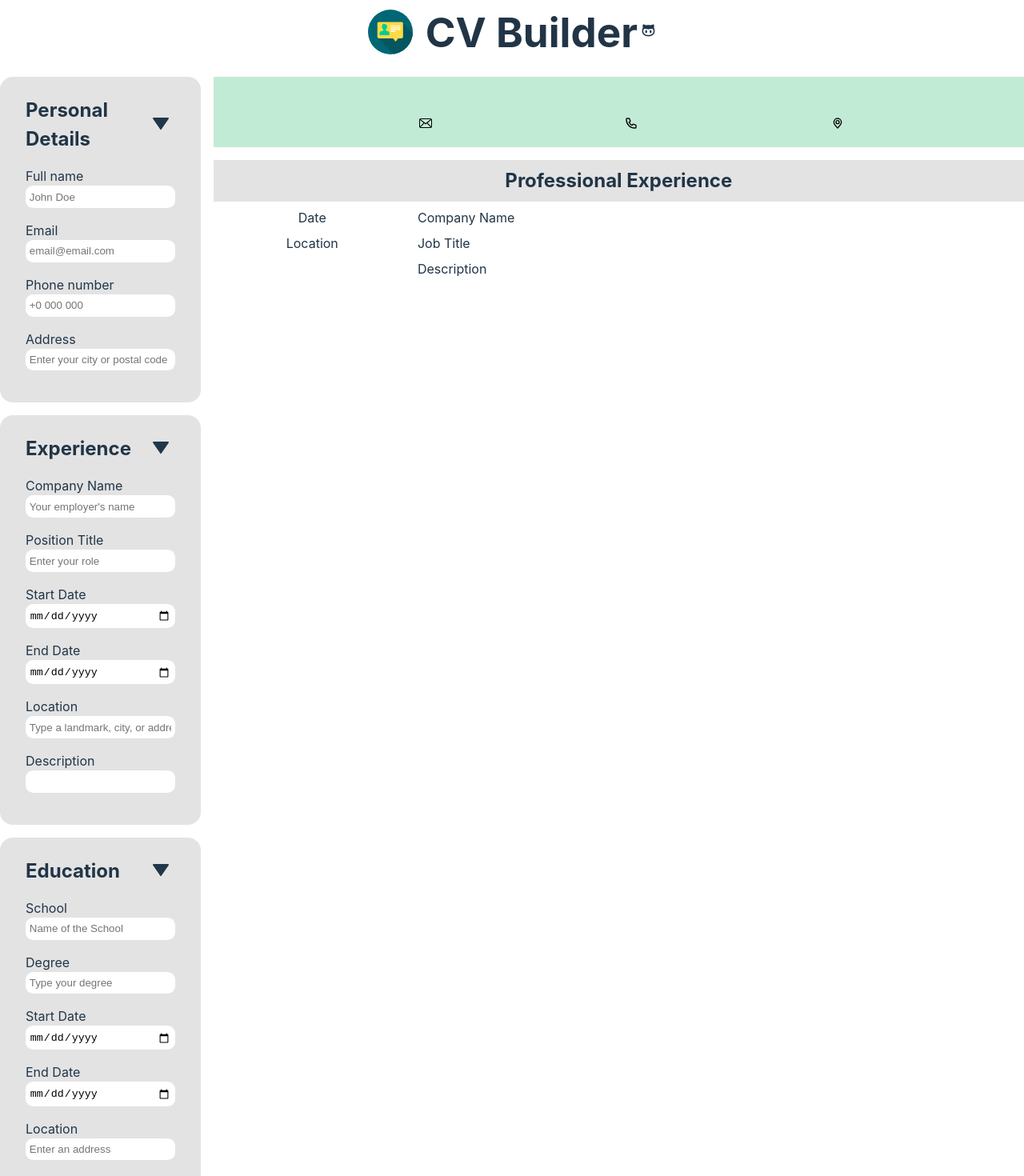
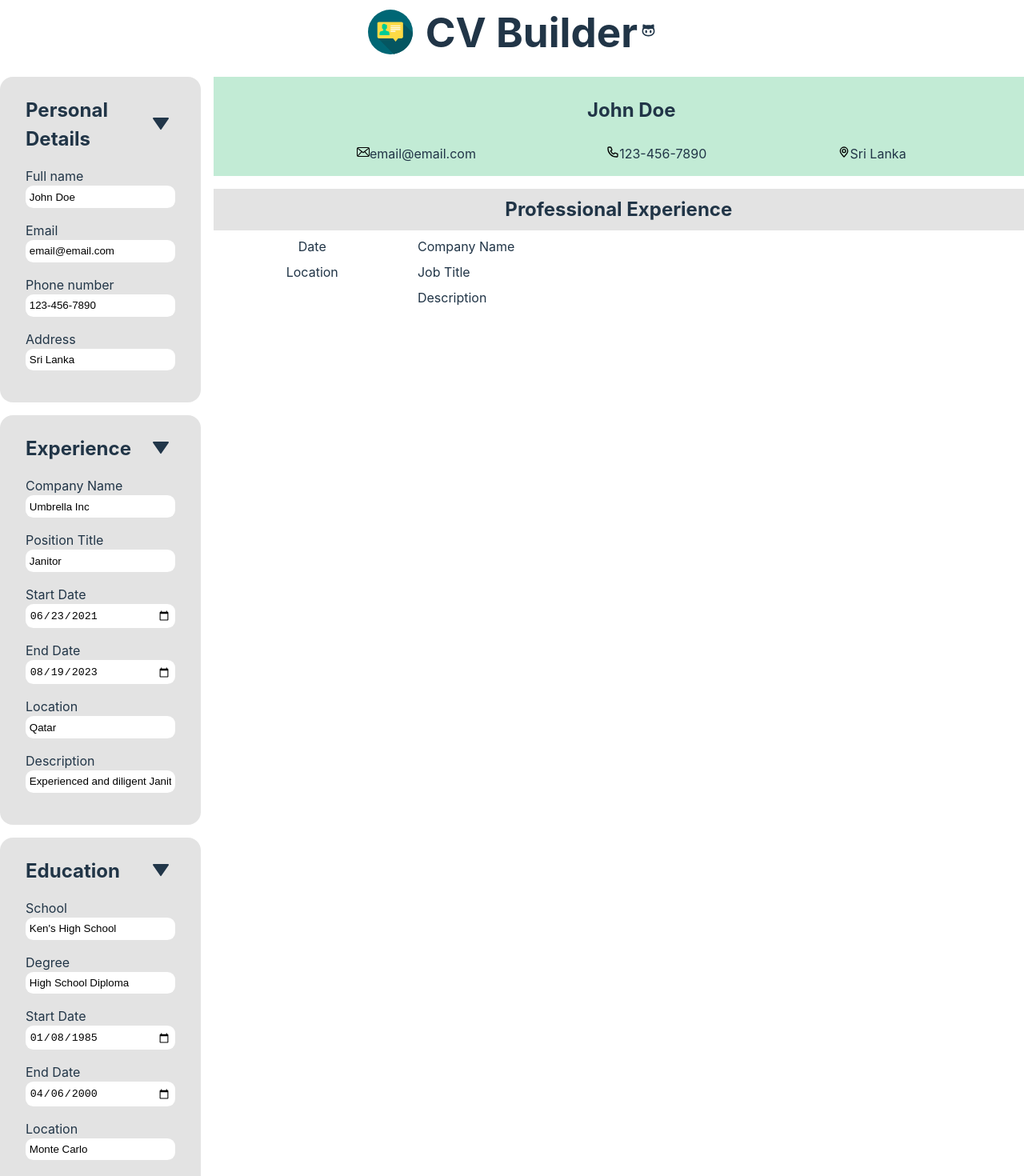
Before and after one commit to zakrnem/cv-builder, a React (Vite) app: page / in a window 1280 px wide. Shown: the top 1470 px of the page at 80% size. Built offline with nearby package versions, Linux system fonts and the light colour scheme.

Commit message:
Add default values for development

```diff
--- a/src/components/Body.jsx
+++ b/src/components/Body.jsx
@@ -15,25 +15,25 @@ function Body() {
 
   const [input, setInput] = useState({
     details: {
-      name: "",
-      email: "",
-      phone: "",
-      location: "",
+      name: "John Doe",
+      email: "email@email.com",
+      phone: "123-456-7890",
+      location: "Sri Lanka",
     },
     experience: {
-      company: "",
-      position: "",
-      startDate: "",
-      endDate: "",
-      location: "",
-      description: "",
+      company: "Umbrella Inc",
+      position: "Janitor",
+      startDate: "2021-06-23",
+      endDate: "2023-08-19",
+      location: "Qatar",
+      description: "Experienced and diligent Janitorial Services Specialist with a proven track record of maintaining clean and organized environments. Adept at performing various cleaning tasks, adhering to safety protocols, and contributing to a positive team atmosphere. Possesses excellent attention to detail and the ability to work independently. Seeking to leverage skills and experience in providing exceptional janitorial services.",
     },
     education: {
-      school: "",
-      degree: "",
-      startDate: "",
-      endDate: "",
-      location: "",
+      school: "Ken's High School",
+      degree: "High School Diploma",
+      startDate: "1985-01-08",
+      endDate: "2000-04-06",
+      location: "Monte Carlo",
     },
   });
   const handleInputChange = (group, field, value) => {
```
